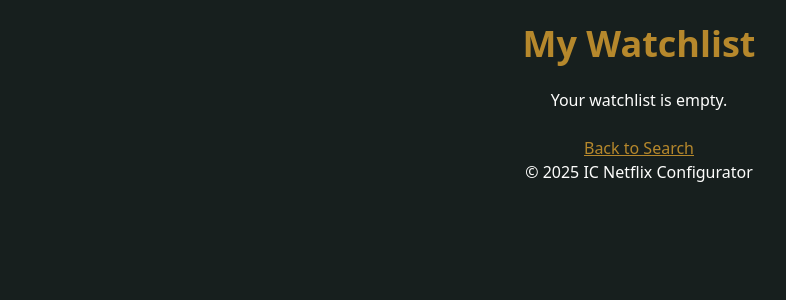
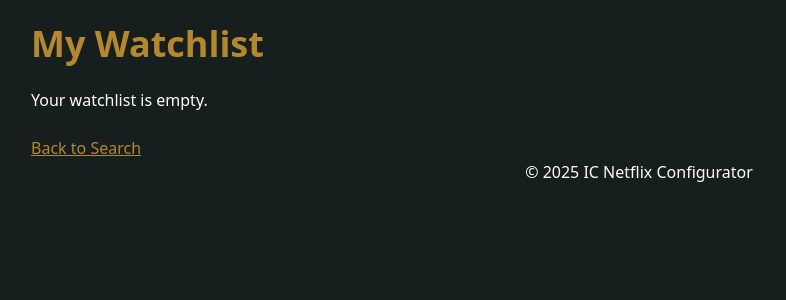
Before and after one commit to SSE-movies/general-app, a Flask app: page /my_watchlist in a window 1280 px wide. Shown: the part 40-340 px from the top of the page, without its empty margins (1-787 px from the left). Run offline with Flask 3, Linux system fonts and the light colour scheme; the visitor is signed in with stand-in values (Sample User, id 1); data that the repository does not hold is empty.

Commit message:
Made elements in watchlist consistent with results page and recommendations page

```diff
--- a/src/templates/my_watchlist.html
+++ b/src/templates/my_watchlist.html
@@ -3,11 +3,12 @@
 {% block title %}My Watchlist{% endblock %}
 
 {% block content %}
-    <div class="max-w-4xl mx-auto text-center">
+    <div class="max-w-7xl mx-auto py-8 px-4">
+
         <h1 class="text-4xl font-bold mb-6 text-golden">My Watchlist</h1>
 
         {% if movies %}
-            <div class="movie-list space-y-4">
+            <div class="grid grid-cols-1 sm:grid-cols-2 lg:grid-cols-3 gap-6">
                 {% for movie in movies %}
                     <div class="bg-taupe p-4 mb-6 rounded-lg shadow-md flex flex-col hover:scale-105 transition-transform">
                         <!-- Title -->
```
